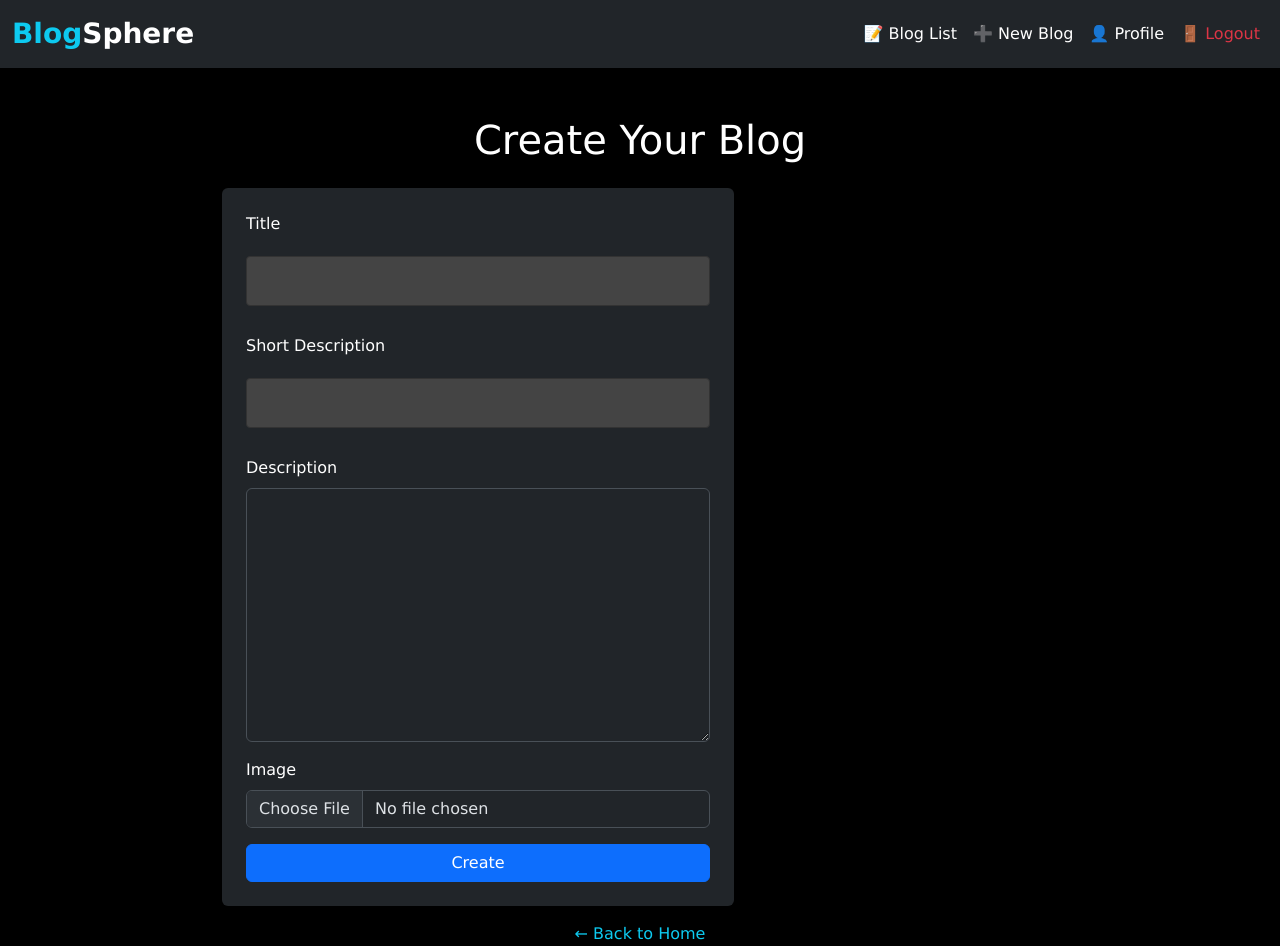
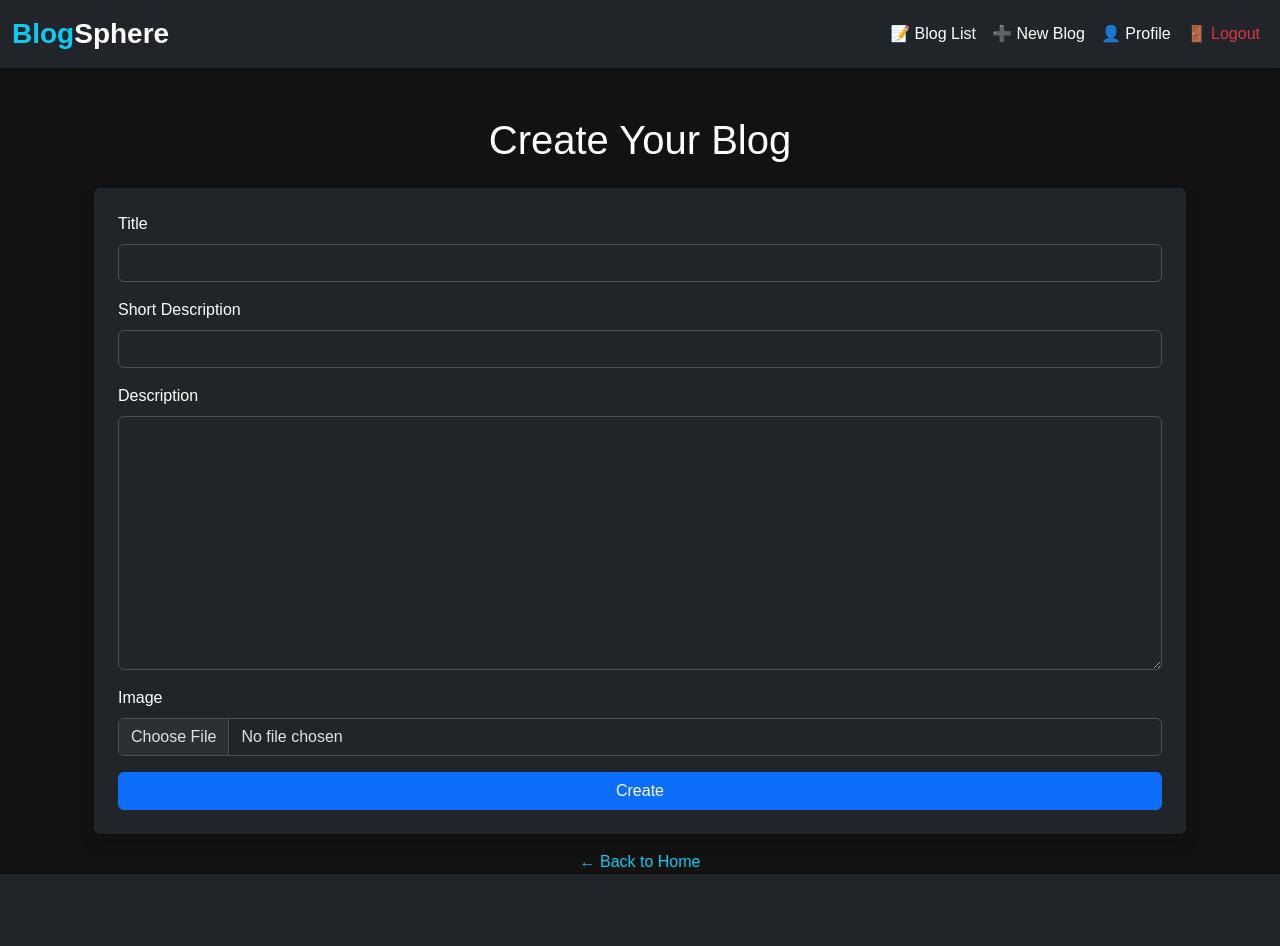
Before and after one commit to munna-yadav/blogger, a Django app: page /blog/create/ in a window 1280 px wide. After the commit the page ends 874 px from the top, so only its background shows below. Run offline with Django 5.2, Linux system fonts and the light colour scheme; the visitor is signed in with stand-in values (Sample User, id 1); some libraries are stand-ins or nearby versions.

Commit message:
update requiremnts.txt

```diff
--- a/BlogApp/BlogApp/settings.py
+++ b/BlogApp/BlogApp/settings.py
@@ -121,6 +121,7 @@
 
 STATIC_URL = 'static/'
 STATICFILES_DIRS = [os.path.join(BASE_DIR, 'static')]
+STATIC_ROOT = os.path.join(BASE_DIR, 'staticfiles')
 
 MEDIA_URL = '/media/'
 MEDIA_ROOT = os.path.join(BASE_DIR, 'media')
--- a/BlogApp/static/style.css
+++ b/BlogApp/static/style.css
@@ -1,79 +1,91 @@
-/* style.css */
-
-/* Style the body */
 body {
-    background-color: black;
-    color: white;
-    font-family: Verdana, Geneva, Tahoma, sans-serif;
-    /* display: flex;
-    justify-content: center;
-    align-items: center; */
-    height: 100vh; /* Full height of the viewport */
     margin: 0;
+    padding: 0;
+    font-family: sans-serif;
+    background-color: #121212;
+    color: #ffffff;
   }
 
-/* Style the form container */
-form {
-    margin-left: 10vw;
-    width: 40vw;
-    background-color: #000c2a; /* Darker background for dark theme */
-    padding: 20px;
-    border-radius: 5px;
-    box-shadow: 0 0 15px rgba(0, 0, 0, 0.5); /* Slightly stronger shadow for depth */
+  .login-container {
     display: flex;
-    flex-direction: column;
+    justify-content: center;
+    align-items: center;
+    height: 100vh;
   }
 
-/* Style input fields */
-input[type="text"],
-input[type="password"] {
+  .login-card {
+    background-color: #1e1e1e;
+    padding: 2rem;
+    border-radius: 8px;
     width: 100%;
-    padding: 12px;
-    margin: 12px 0;
-    border: 1px solid #333; /* Darker border for input fields */
-    border-radius: 4px;
-    background: #444; /* Slightly lighter background to distinguish input area */
-    color: #e0e0e0; /* Light text color for readability */
+    max-width: 400px;
+    box-shadow: 0 0 10px rgba(0, 0, 0, 0.5);
   }
 
-input[type="text"]::placeholder,
-input[type="password"]::placeholder {
-    color: #bbb; /* Lighter placeholder text */
+  .login-card h2 {
+    text-align: center;
+    margin-bottom: 1.5rem;
   }
 
-/* Style the button */
-button {
-    background-color: #4caf50; /* Soft green background */
-    color: #fff; /* White text */
-    padding: 12px;
+  .login-card label {
+    display: block;
+    margin-top: 1rem;
+    margin-bottom: 0.3rem;
+  }
+
+  .login-card input[type="text"],
+  .login-card input[type="password"] {
+    width: 100%;
+    padding: 0.5rem;
+    background-color: #2b2b2b;
+    border: 1px solid #444;
+    border-radius: 4px;
+    color: #fff;
+  }
+
+  .login-card input[type="text"]:focus,
+  .login-card input[type="password"]:focus {
+    border-color: #0d6efd;
+    outline: none;
+  }
+
+  .remember-me {
+    margin-top: 1rem;
+    display: flex;
+    align-items: center;
+    gap: 0.5rem;
+  }
+
+  .error-box {
+    margin-top: 1rem;
+    padding: 0.5rem;
+    background-color: #ff4d4d;
+    color: #fff;
+    border-radius: 4px;
+  }
+
+  .login-card button {
+    margin-top: 1.5rem;
+    width: 100%;
+    padding: 0.6rem;
+    background-color: #0d6efd;
     border: none;
     border-radius: 4px;
+    color: #fff;
+    font-weight: bold;
     cursor: pointer;
-    width: 100%; /* Full width */
   }
 
-button:hover {
-    background-color: #45a049; /* Darker green on hover for contrast */
+  .login-card button:hover {
+    background-color: #0b5ed7;
   }
 
-/* Style error messages */
-ul {
-    color: #ff6b6b; /* Softer red for error messages */
+  .register-link {
+    text-align: center;
+    margin-top: 1rem;
   }
 
-/* Font size for specific form inputs */
-.form-input {
-    font-size: large; /* Changed from xx-large to large for a more balanced look */
+  .register-link a {
+    color: #0d6efd;
+    text-decoration: none;
   }
-
-detail-container img{
-    max-width: 100%; /* Ensures the image doesn't exceed the container width */
-    height: auto; /* Keeps the aspect ratio intact */
-    max-height: 500px; /* Sets a maximum height */
-    object-fit: cover; /* Ensures the image doesn't distort and fits nicely */
-    margin: 20px 0; /* Adds some spacing around the image */
-}
-detail-container{
-    background-color: transparent;
-    margin: 30px auto;
-}
```
Also changed, not shown: BlogApp/requirements.txt (+6 -24 lines), 1 other file. Lines whose indentation alone changed are shown as unchanged.
